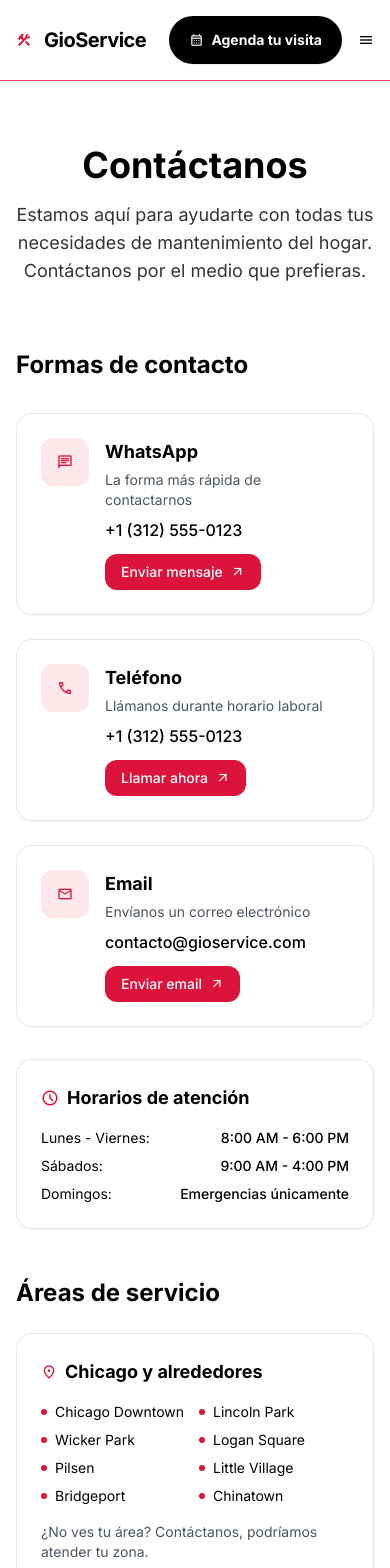
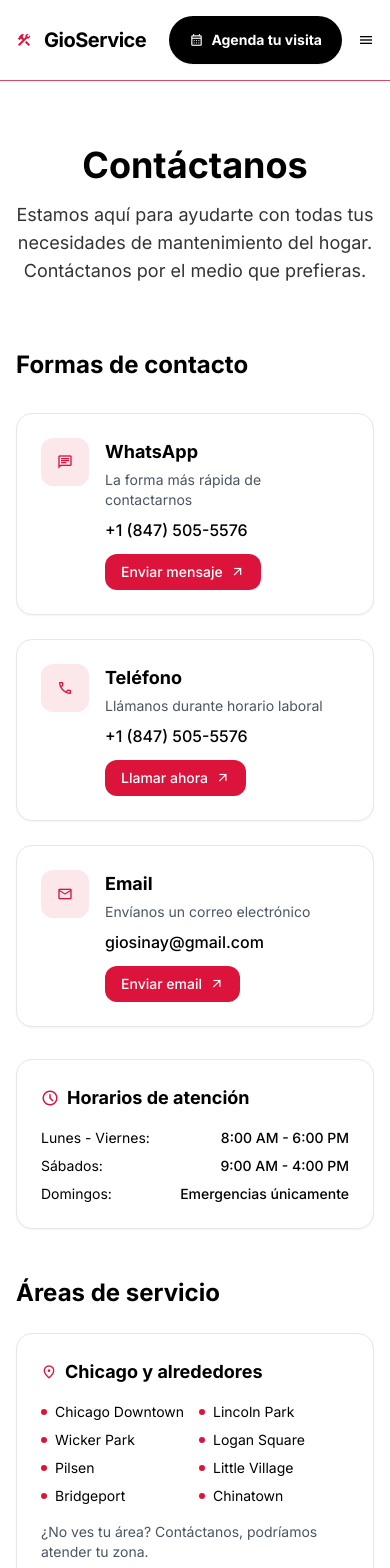
Before and after one commit to adderlinho/handymanGioService, a React (Vite) app: page /#/contacto in a window 390 px wide. Shown: the top 1568 px of the page. Built offline with nearby package versions, Linux system fonts and the light colour scheme; no server answers.

Commit message:
Update contact info: phone +1(847)505-5576, email giosinay@gmail.com

```diff
--- a/src/layouts/PublicLayout.tsx
+++ b/src/layouts/PublicLayout.tsx
@@ -196,9 +196,9 @@ export default function PublicLayout() {
             <div>
               <h4 className="font-semibold mb-4">Contacto</h4>
               <div className="space-y-2 text-sm opacity-80">
-                <p>📞 +52 55 1234 5678</p>
-                <p>📧 contacto@manitaspro.com</p>
-                <p>📍 Ciudad de México, México</p>
+                <p>📞 +1 (847) 505-5576</p>
+                <p>📧 giosinay@gmail.com</p>
+                <p>📍 Chicago, Illinois</p>
               </div>
             </div>
           </div>
--- a/src/pages/public/AgendaPage.tsx
+++ b/src/pages/public/AgendaPage.tsx
@@ -178,7 +178,7 @@ export default function AgendaPage() {
                     value={formData.customer_phone}
                     onChange={handleChange}
                     className="form-input flex w-full min-w-0 flex-1 resize-none overflow-hidden rounded-lg text-slate-900 dark:text-white focus:outline-0 focus:ring-2 focus:ring-primary border border-slate-300 dark:border-gray-600 bg-slate-50 dark:bg-slate-900 focus:border-primary h-12 placeholder:text-slate-500 dark:placeholder:text-gray-500 px-4 text-base font-normal leading-normal"
-                    placeholder="(312) 555-0123"
+                    placeholder="(847) 505-5576"
                     type="tel"
                     maxLength={17}
                     required
@@ -372,7 +372,7 @@ export default function AgendaPage() {
             <p className="text-sm text-gray-600 dark:text-gray-400">¿Prefieres contactarnos directamente?</p>
             <a
               className="mt-3 inline-flex items-center justify-center gap-2 rounded-lg bg-green-600 px-4 py-2 text-sm font-semibold text-white shadow-sm hover:bg-green-500 transition-colors"
-              href="https://wa.me/13125550123"
+              href="https://wa.me/18475055576"
               target="_blank"
               rel="noopener noreferrer"
             >
--- a/src/pages/public/ContactoPage.tsx
+++ b/src/pages/public/ContactoPage.tsx
@@ -6,24 +6,24 @@ export default function ContactoPage() {
       title: 'WhatsApp',
       description: 'La forma más rápida de contactarnos',
       icon: 'chat',
-      value: '+1 (312) 555-0123',
-      action: 'https://wa.me/13125550123',
+      value: '+1 (847) 505-5576',
+      action: 'https://wa.me/18475055576',
       actionText: 'Enviar mensaje'
     },
     {
       title: 'Teléfono',
       description: 'Llámanos durante horario laboral',
       icon: 'call',
-      value: '+1 (312) 555-0123',
-      action: 'tel:+13125550123',
+      value: '+1 (847) 505-5576',
+      action: 'tel:+18475055576',
       actionText: 'Llamar ahora'
     },
     {
       title: 'Email',
       description: 'Envíanos un correo electrónico',
       icon: 'mail',
-      value: 'contacto@gioservice.com',
-      action: 'mailto:contacto@gioservice.com',
+      value: 'giosinay@gmail.com',
+      action: 'mailto:giosinay@gmail.com',
       actionText: 'Enviar email'
     }
   ];
@@ -162,7 +162,7 @@ export default function ContactoPage() {
                 contáctanos por WhatsApp.
               </p>
               <a
-                href="https://wa.me/13125550123?text=🚨%20EMERGENCIA%20-%20"
+                href="https://wa.me/18475055576?text=🚨%20EMERGENCIA%20-%20"
                 target="_blank"
                 rel="noopener noreferrer"
                 className="inline-flex items-center gap-2 bg-red-600 text-white px-4 py-2 rounded-lg hover:bg-red-700 transition-colors text-sm font-medium"
```
